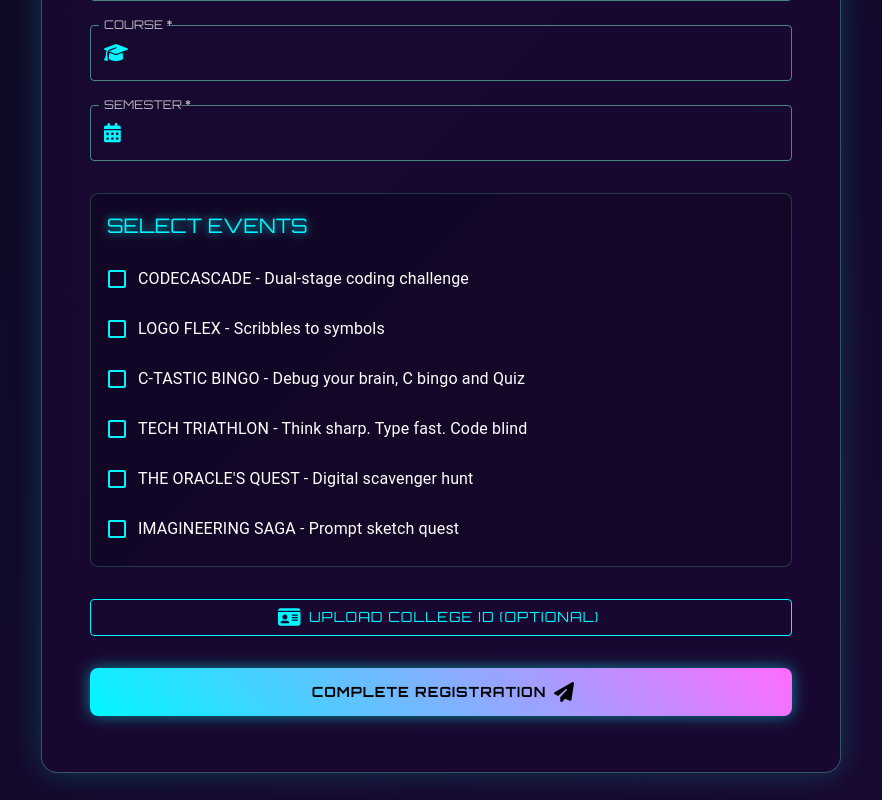
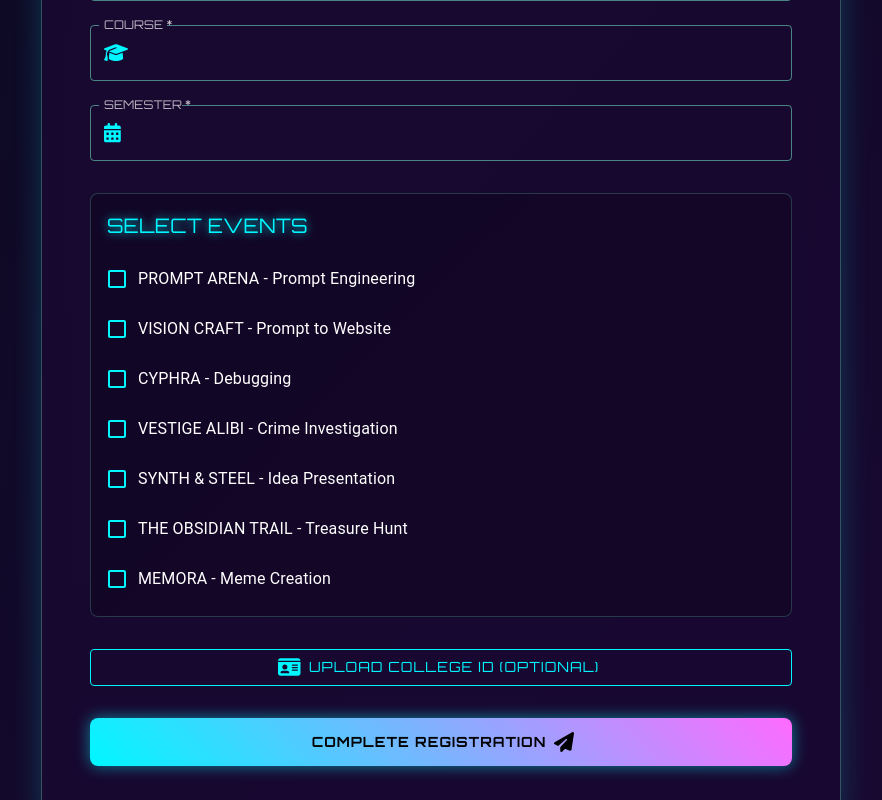
Before and after one commit to techfestriti/RitiFrontend, a React (Vite) app: page /register in a window 1280 px wide. Shown: the part 530-1330 px from the top of the page, without its empty margins (199-1081 px from the left). Built offline with nearby package versions, Linux system fonts and the light colour scheme; no server answers; a web font is replaced by a local one.

Commit message:
Update RegistrationForm.jsx

```diff
--- a/src/components/pages/RegistrationForm.jsx
+++ b/src/components/pages/RegistrationForm.jsx
@@ -45,12 +45,13 @@ const RegistrationForm = () => {
   const statusRef = React.useRef(null);
 
   const events = [
-    { id: 'codecascade', name: 'CODECASCADE - Dual-stage coding challenge' },
-    { id: 'logo', name: "LOGO FLEX - Scribbles to symbols " },
-    { id: 'bingo', name: 'C-TASTIC BINGO - Debug your brain, C bingo and Quiz' },
-    { id: 'triathlon', name: 'TECH TRIATHLON - Think sharp. Type fast. Code blind' },
-    { id: 'oracle', name: "THE ORACLE'S QUEST - Digital scavenger hunt" },
-    { id: 'imagineering', name: 'IMAGINEERING SAGA - Prompt sketch quest' }
+    { id: 'promptarena', name: 'PROMPT ARENA - Prompt Engineering' },
+    { id: 'visioncraft', name: 'VISION CRAFT - Prompt to Website' },
+    { id: 'cyphra', name: 'CYPHRA - Debugging' },
+    { id: 'vestigealibi', name: 'VESTIGE ALIBI - Crime Investigation' },
+    { id: 'synthsteel', name: 'SYNTH & STEEL - Idea Presentation' },
+    { id: 'obsidiantrail', name: 'THE OBSIDIAN TRAIL - Treasure Hunt' },
+    { id: 'memora', name: 'MEMORA - Meme Creation' }
   ];
 
   const handleChange = (e) => {
```
